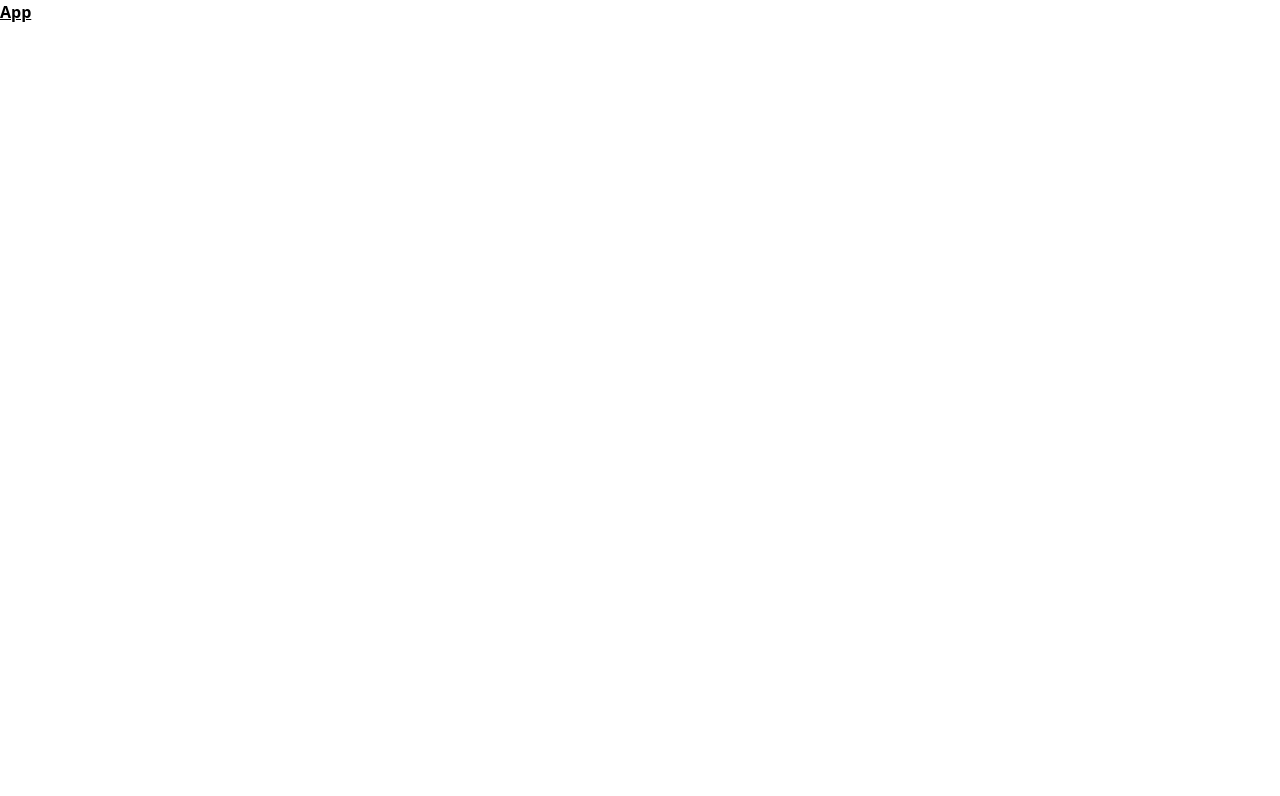
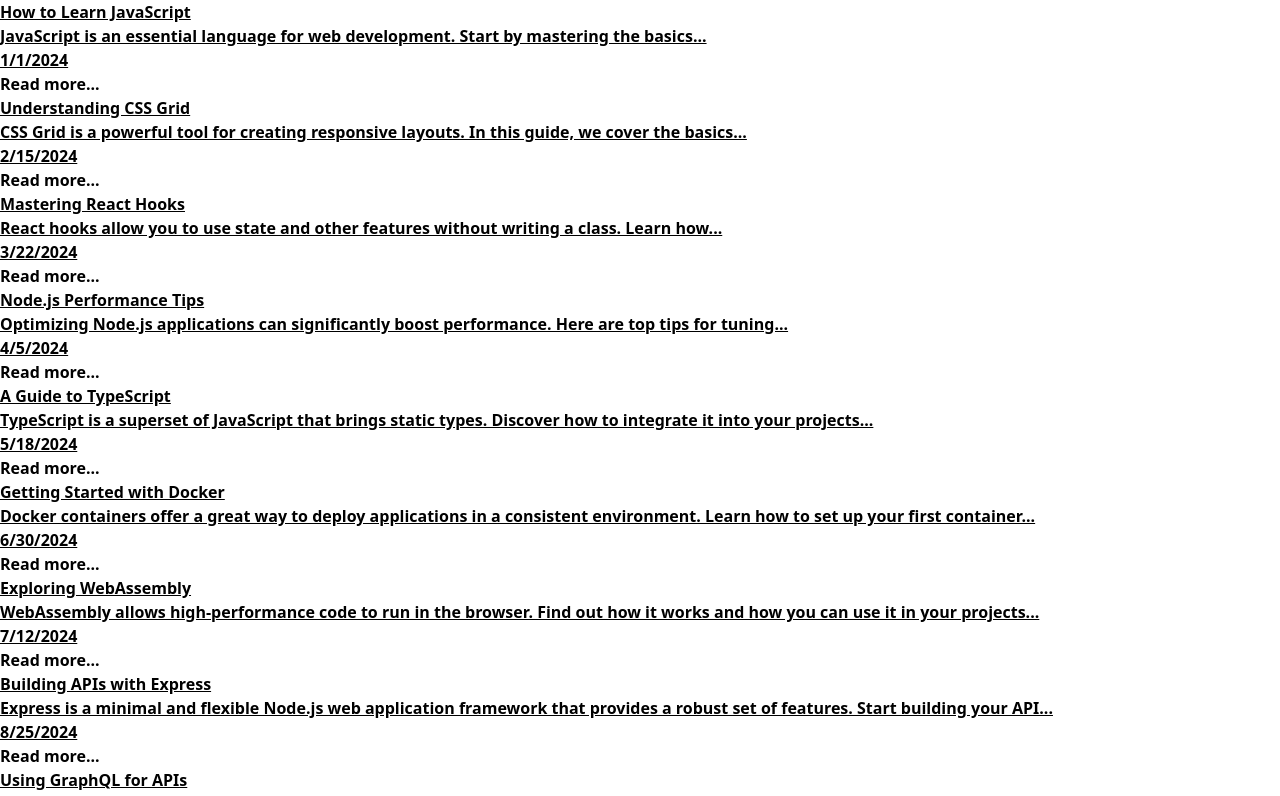
Before and after one commit to lukitas1337/mind-mosaic-frontend, a React (Vite) app: page / in a window 1280 px wide. Shown: the top 796 px of the page. Built offline with nearby package versions, Linux system fonts and the light colour scheme.

Commit message:
create test posts for card component and card view

```diff
--- a/src/App.jsx
+++ b/src/App.jsx
@@ -1,7 +1,13 @@
+import { BlogCardsView } from "./components/BlogCardsView";
+import { testPosts } from "./testPosts";
+
 const App = () => {
-  return (
-    <div className="font-bold underline">App</div>
-  )
+
+    return (
+        <div className="font-bold underline">
+            <BlogCardsView posts={testPosts} />
+        </div>
+    )
 }
 
 export default App
--- /dev/null
+++ b/src/components/BlogCard.jsx
@@ -0,0 +1,8 @@
+export const BlogCard = ({ title, content, date, readMoreButton }) => (
+    <div>
+        <h1>{title}</h1>
+        <p>{content}</p>
+        <p>{new Date(date).toLocaleDateString()}</p>
+        <button>{readMoreButton}</button>
+    </div>
+);
--- /dev/null
+++ b/src/components/BlogCardsView.jsx
@@ -0,0 +1,12 @@
+import { BlogCard } from "./BlogCard";
+
+export const BlogCardsView = ({ posts }) => (
+    <div>
+        {posts.map(post => (
+            <BlogCard
+                key={post.id}
+                {...post}
+            />
+        ))}
+    </div>
+);
--- /dev/null
+++ b/src/testPosts.js
@@ -0,0 +1,72 @@
+export const testPosts = [
+    {
+        id: 1,
+        title: "How to Learn JavaScript",
+        content: "JavaScript is an essential language for web development. Start by mastering the basics...",
+        date: new Date("2024-01-01"),
+        readMoreButton: "Read more..."
+    },
+    {
+        id: 2,
+        title: "Understanding CSS Grid",
+        content: "CSS Grid is a powerful tool for creating responsive layouts. In this guide, we cover the basics...",
+        date: new Date("2024-02-15"),
+        readMoreButton: "Read more..."
+    },
+    {
+        id: 3,
+        title: "Mastering React Hooks",
+        content: "React hooks allow you to use state and other features without writing a class. Learn how...",
+        date: new Date("2024-03-22"),
+        readMoreButton: "Read more..."
+    },
+    {
+        id: 4,
+        title: "Node.js Performance Tips",
+        content: "Optimizing Node.js applications can significantly boost performance. Here are top tips for tuning...",
+        date: new Date("2024-04-05"),
+        readMoreButton: "Read more..."
+    },
+    {
+        id: 5,
+        title: "A Guide to TypeScript",
+        content: "TypeScript is a superset of JavaScript that brings static types. Discover how to integrate it into your projects...",
+        date: new Date("2024-05-18"),
+        readMoreButton: "Read more..."
+    },
+    {
+        id: 6,
+        title: "Getting Started with Docker",
+        content: "Docker containers offer a great way to deploy applications in a consistent environment. Learn how to set up your first container...",
+        date: new Date("2024-06-30"),
+        readMoreButton: "Read more..."
+    },
+    {
+        id: 7,
+        title: "Exploring WebAssembly",
+        content: "WebAssembly allows high-performance code to run in the browser. Find out how it works and how you can use it in your projects...",
+        date: new Date("2024-07-12"),
+        readMoreButton: "Read more..."
+    },
+    {
+        id: 8,
+        title: "Building APIs with Express",
+        content: "Express is a minimal and flexible Node.js web application framework that provides a robust set of features. Start building your API...",
+        date: new Date("2024-08-25"),
+        readMoreButton: "Read more..."
+    },
+    {
+        id: 9,
+        title: "Using GraphQL for APIs",
+        content: "GraphQL is a query language for APIs that allows clients to request exactly the data they need. Learn how to implement GraphQL...",
+        date: new Date("2024-09-10"),
+        readMoreButton: "Read more..."
+    },
+    {
+        id: 10,
+        title: "Async JavaScript Best Practices",
+        content: "Asynchronous programming is essential for modern JavaScript. Learn the best practices for handling async code efficiently...",
+        date: new Date("2024-10-05"),
+        readMoreButton: "Read more..."
+    }
+];
```
Also changed, not shown: package.json (indentation only), 2 other files (tests, documents, lock files or other folders).
